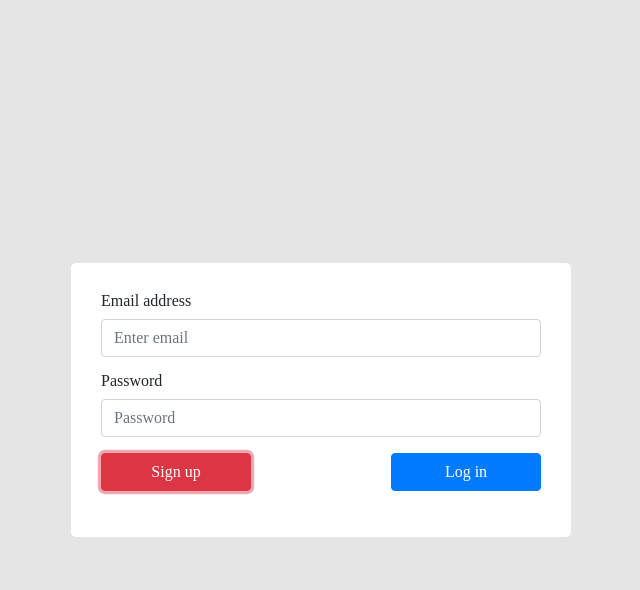
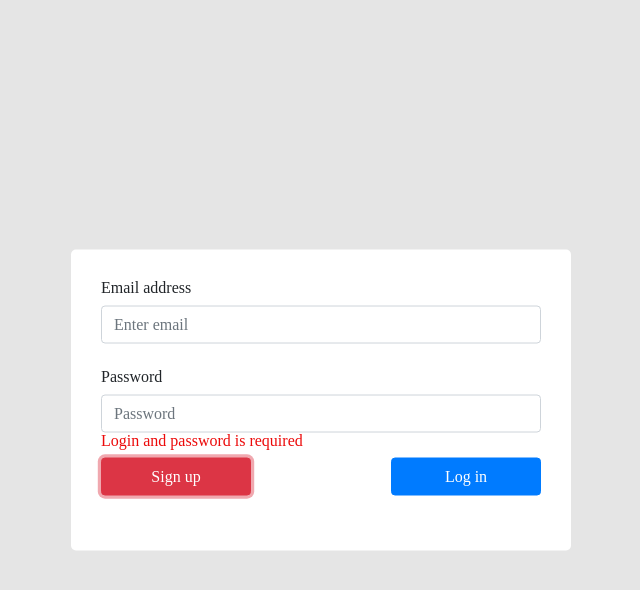
Before and after one commit to dzmitry-viartseika/pizza-planet-fullstack, a Vue app in the folder frontend/: page / in a window 1280 px wide. Both pictures are taken after a click on the button "Sign up". Shown: the top 590 px of the page, without its empty margins (319-959 px from the left). Built offline with nearby package versions, Linux system fonts and the light colour scheme; no server answers.

Commit message:
modules and errors

```diff
--- a/frontend/src/assets/scss/_variables.scss
+++ b/frontend/src/assets/scss/_variables.scss
@@ -1,3 +1,4 @@
 $color-black: #000;
 $color-white: #fff;
 $modalOverlayColor: rgba($color-black, .1);
+$errorColor: #ec0a0a;
--- a/frontend/src/assets/scss/main.scss
+++ b/frontend/src/assets/scss/main.scss
@@ -9,3 +9,13 @@
   max-width: 1130px;
   margin: 0 auto;
 }
+
+.error {
+  position: absolute;
+  color: $errorColor;
+}
+
+.form-group {
+  position: relative;
+  margin-bottom: 25px;
+}
--- a/frontend/src/components/HeaderTemplate.vue
+++ b/frontend/src/components/HeaderTemplate.vue
@@ -6,6 +6,7 @@
                @click="proceedToHomePage()"
           >
             PIZZA PLANET
+            {{ userName }}
           </div>
           <nav class="header-row__nav">
             <ul class="header-row__nav-list">
@@ -38,6 +39,11 @@ export default {
         },
       ],
     };
+  },
+  computed: {
+    userName() {
+      return this.$store.getters.userName;
+    },
   },
   methods: {
     proceedToHomePage() {
--- a/frontend/src/components/LoginTemplate.vue
+++ b/frontend/src/components/LoginTemplate.vue
@@ -18,6 +18,12 @@
                id="exampleInputPassword1"
                placeholder="Password"
         >
+        <div class="error"
+             v-if="errorSignInfo"
+        >Login and password is required</div>
+        <div class="error"
+             v-if="errorLoginInfo"
+        >User unable</div>
       </div>
       <div class="form-group login__btns">
         <button type="submit" class="btn btn-danger"
@@ -42,15 +48,22 @@ export default {
         login: '',
         password: '',
       },
+      errorSignInfo: false,
+      errorLoginInfo: false,
     };
   },
   methods: {
     signUp() {
       UserApi.sendSignUp(this.user).then((resp) => {
         console.log('resp', resp);
-        console.log('sign up');
+        this.$store.commit('setUserName', this.user.login);
         this.$router.push('/banner');
       }).catch((err) => {
+        this.errorLoginInfo = false;
+        this.errorSignInfo = true;
+        setTimeout(() => {
+          this.errorSignInfo = false;
+        }, 3000);
         console.log(err);
       });
     },
@@ -59,9 +72,15 @@ export default {
         this.token = resp.data.token;
         localStorage.setItem('token', JSON.stringify(this.token));
         if (this.token) {
+          this.$store.commit('setUserName', this.user.login);
           this.$router.push('/banner');
         }
       }).catch((err) => {
+        this.errorSignInfo = false;
+        this.errorLoginInfo = true;
+        setTimeout(() => {
+          this.errorLoginInfo = false;
+        }, 3000);
         console.error(err);
       });
     },
--- a/frontend/src/store/index.js
+++ b/frontend/src/store/index.js
@@ -1,27 +1,11 @@
 import Vue from 'vue';
 import Vuex from 'vuex';
+import goods from './modules/goods';
 
 Vue.use(Vuex);
 
 export default new Vuex.Store({
-  state: {
-    goodsList: [],
-    cartList: [],
-  },
-  getters: {
-    goodsList: (state) => state.goodsList,
-    cartList: (state) => state.cartList,
-  },
-  mutations: {
-    setGoodsList(state, data) {
-      state.goodsList = data;
-    },
-    setCartItem(state, data) {
-      state.cartList.push(data);
-    },
-  },
-  actions: {
-  },
   modules: {
+    goods,
   },
 });
--- /dev/null
+++ b/frontend/src/store/modules/goods.js
@@ -0,0 +1,23 @@
+export default {
+  state: {
+    goodsList: [],
+    cartList: [],
+    userName: 'unn',
+  },
+  getters: {
+    goodsList: (state) => state.goodsList,
+    cartList: (state) => state.cartList,
+    userName: (state) => state.userName,
+  },
+  mutations: {
+    setGoodsList(state, data) {
+      state.goodsList = data;
+    },
+    setCartItem(state, data) {
+      state.cartList.push(data);
+    },
+    setUserName(state, data) {
+      state.userName = data;
+    },
+  },
+};
```
